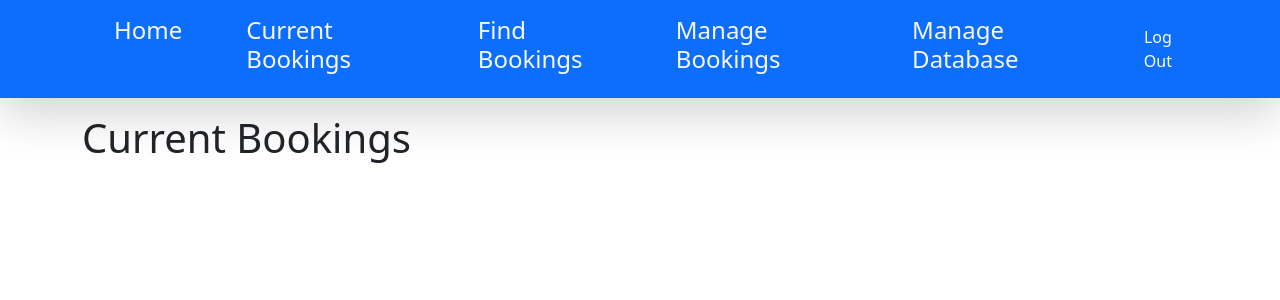
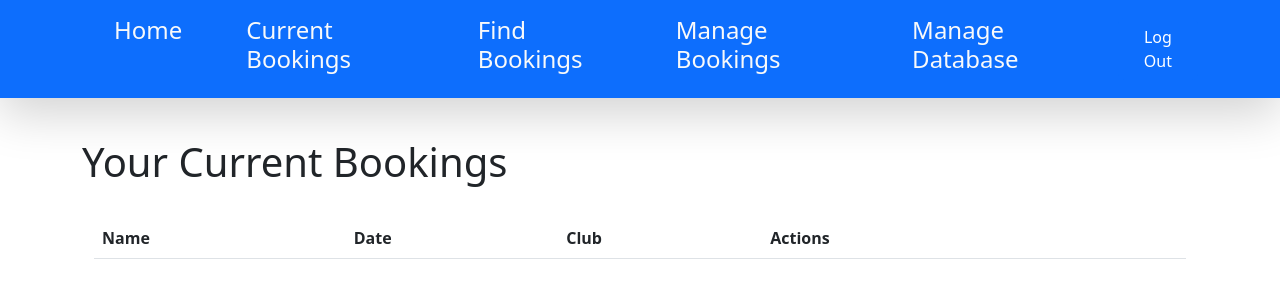
Before and after one commit to k-kali/SENG371, a React (Create React App) app: page /CurrentBookings in a window 1280 px wide. Shown: the top 300 px of the page. Built offline with nearby package versions, Linux system fonts and the light colour scheme.

Commit message:
add table of current bookings. Doesn't display items in list yet

```diff
--- a/src/Pages/CurrentBookings.js
+++ b/src/Pages/CurrentBookings.js
@@ -1,7 +1,40 @@
-import React from "react";
+import React, { useState, useEffect} from 'react'
+import {Container, Button, Form} from 'react-bootstrap'
+import { BookingList } from '../components/BookingList'
 
 export function CurrentBookings(){
+  //Prepare States
+  // const [booking, setBooking] = useState('')
+  // const [date, setDate] = useState('')
+  // const [club, setClub] = useState('')
+  const [bookings, setBookings] = useState([])
+
+
+  useEffect(() => {
+    const tempBookings = [{id:'ECS 123', date:'2023-03-22', club:'UVSD'}];
+    setBookings(tempBookings);
+    localStorage.setItem('bookings', JSON.stringify(bookings));
+  }, [])
+
+  useEffect(() => {
+    const storedBookings = localStorage.getItem('bookings');
+    if (storedBookings) setBookings(JSON.parse(storedBookings))
+  }, [])
+
+  function handleBookingRemove(key){
+    setBookings(bookings => {
+      return [...bookings].filter((booking) => { return booking.key !== key });
+    })
+  }
+
   return (
-      <h1>Current Bookings</h1>
+  <>
+    &nbsp;
+    <h1>Your Current Bookings</h1>
+    &nbsp;
+    <Container>
+      <BookingList bookings={bookings} handleBookingRemove={handleBookingRemove}></BookingList>
+    </Container>
+  </>
   );
 }
--- /dev/null
+++ b/src/components/BookingList.js
@@ -0,0 +1,36 @@
+import React from 'react'
+import { BookingRow } from './BookingRow'
+import { Table } from 'react-bootstrap'
+
+export function BookingList( bookings ) {
+  return (
+    <Table className="table-hover">
+        <thead>
+          <tr>
+            <th className="table-head-item">Name</th>
+
+            <th className="table-head-item">Date</th>
+
+            <th className="table-head-item">Club</th>
+
+            <th className="table-head-item">Actions</th>
+
+            <th className="table-head-item" />
+
+            <th/>
+
+
+          </tr>
+        </thead>
+        <tbody className="table-body">
+            {
+                bookings.bookings.map(booking => {
+                    console.log(`booking in bookingList: ${JSON.stringify(booking)}`)
+                    return <BookingRow id={booking.key} bookings={booking.booking} date={booking.count} club={booking.club} delete={bookings.handleBookingRemove}></BookingRow>
+                })
+            }
+        </tbody>
+    </Table>
+
+  )
+}
--- /dev/null
+++ b/src/components/BookingRow.js
@@ -0,0 +1,34 @@
+import React, { useState } from 'react'
+import { Button } from 'react-bootstrap';
+
+
+export function BookingRow( booking ) {
+
+    return (
+        <tr className="table-row sm-3">
+            <td className='table-item'>
+                <div className='d-flex align-items-center'>
+                    <img
+                    src='https://mdbootstrap.com/img/new/avatars/8.jpg'
+                    alt=''
+                    style={{ width: '45px', height: '45px' }}
+                    className='rounded'
+                    />
+                    <div className='sm-3'>
+                        {booking.id}
+                    </div>
+                </div>
+            </td>
+            <td className="table-item text-nowrap sm-3">
+                {booking.date}
+            </td>
+
+            <td className="table-item sm-3">
+                {booking.club}
+            </td>
+            <td className="table-item">
+                <Button className="btn-danger" onClick={() => {booking.delete(booking.id)}}>Delete</Button>
+            </td>
+        </tr>
+    )
+}
```
